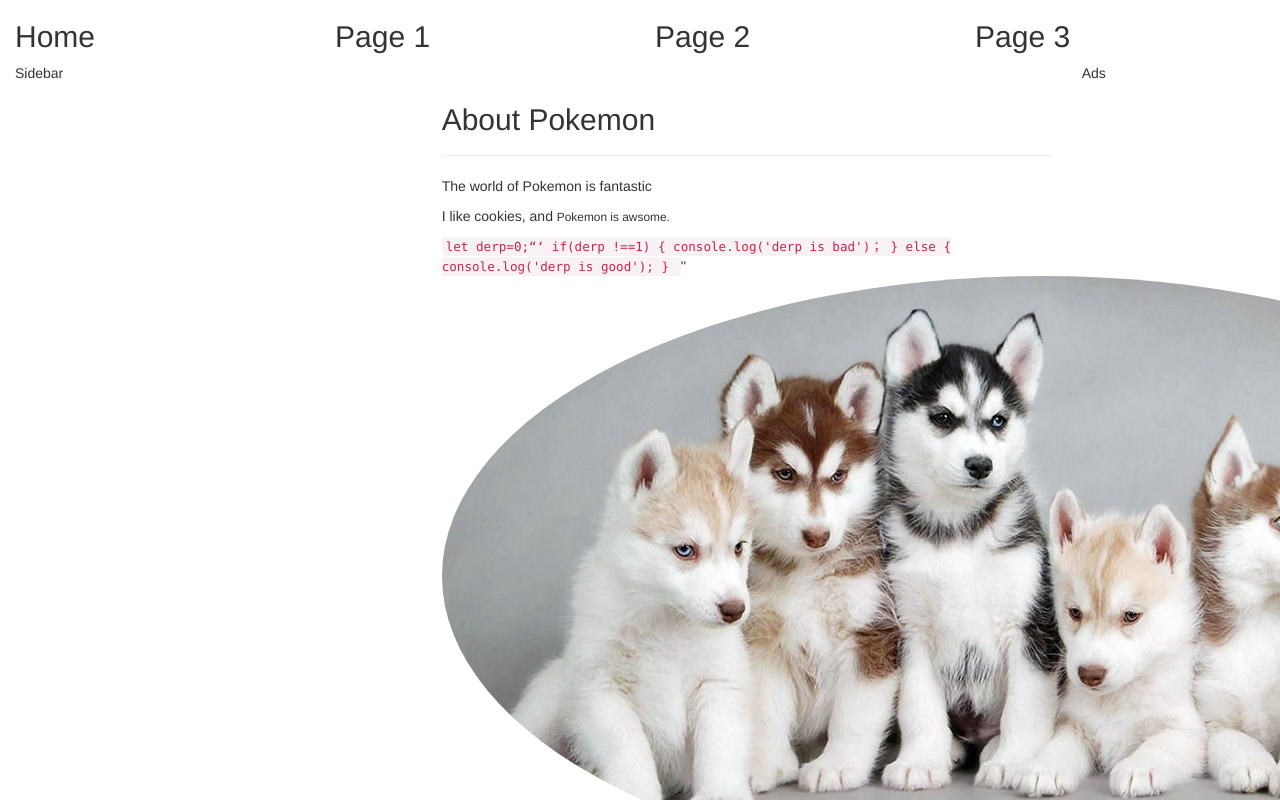
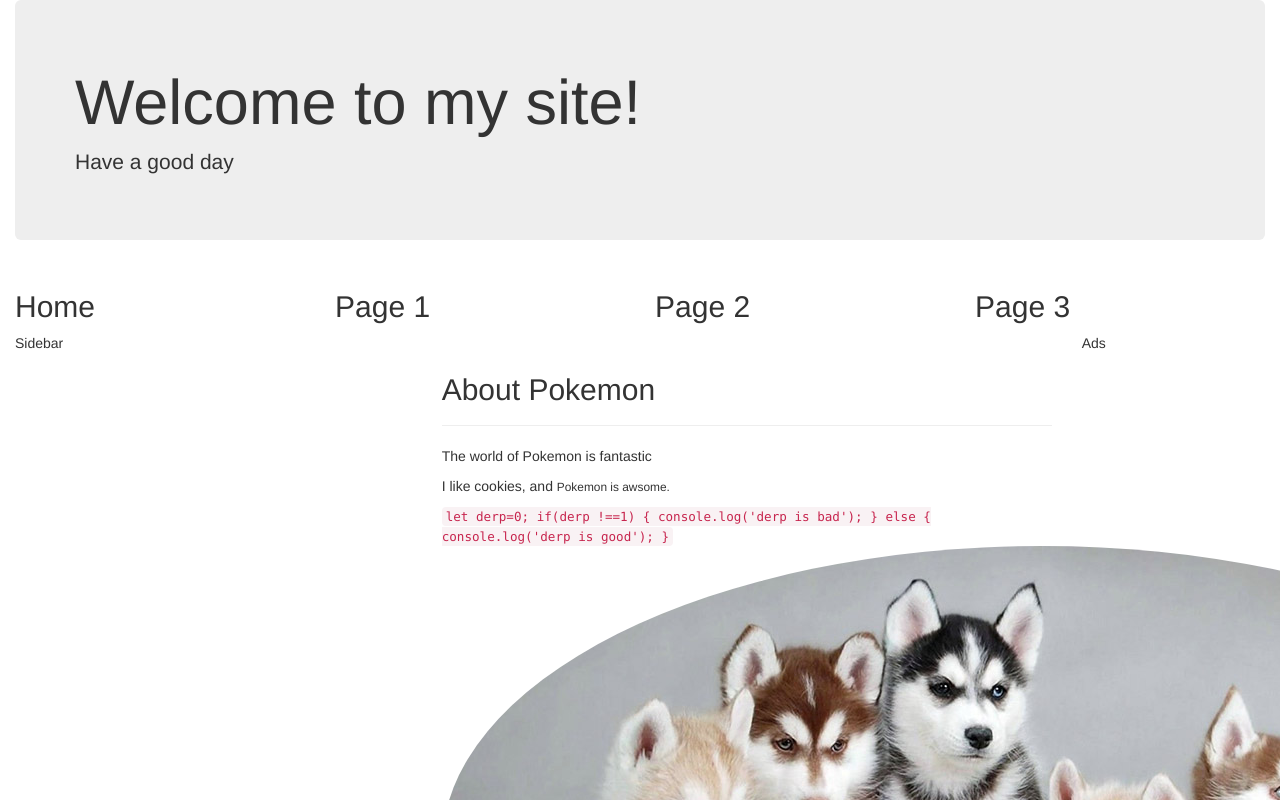
Before and after one commit to liannaxue/liannaxue.github.io, a plain HTML site: page index.html in a window 1280 px wide. Shown: the top 800 px of the page. Drawn offline with nearby package versions, Linux system fonts and the light colour scheme; files that its build step writes are made by us from their sources.

Commit message:
added a button

```diff
--- a/index.html
+++ b/index.html
@@ -10,6 +10,10 @@
 </head>
 <body>
 <div class="container-fluid">
+<div class="jumbotron">
+	<h1>Welcome to my site!</h1>
+	<p>Have a good day</p>
+</div>
 	<div class="row" id="header">
 		<div class="col-sm-3">
 			<h2>Home</h2>
@@ -35,14 +39,15 @@
 			<p>The world of Pokemon is fantastic</p>
 			<p>I like cookies, and <small>Pokemon is awsome.</small></p>
 			<code>
-				let derp=0;“‘
+				let derp=0;
 				if(derp !==1) {
-					console.log('derp is bad')；
+					console.log('derp is bad');
 				} else {
 					console.log('derp is good');
 				}
-			</code>''
-			<img src="images/Siberian-Husky-Colors.jpg" alt="Siberian" class="img-circle">
+			</code>
+		<img src="images/Siberian-Husky-Colors.jpg" alt="Siberian" class="img-circle">
+		<button type="button" class="btn btn-danger">click me</button>
 		</div>
 		<div class="col-sm-2" id="ads">
 			<p>Ads</p>
```
